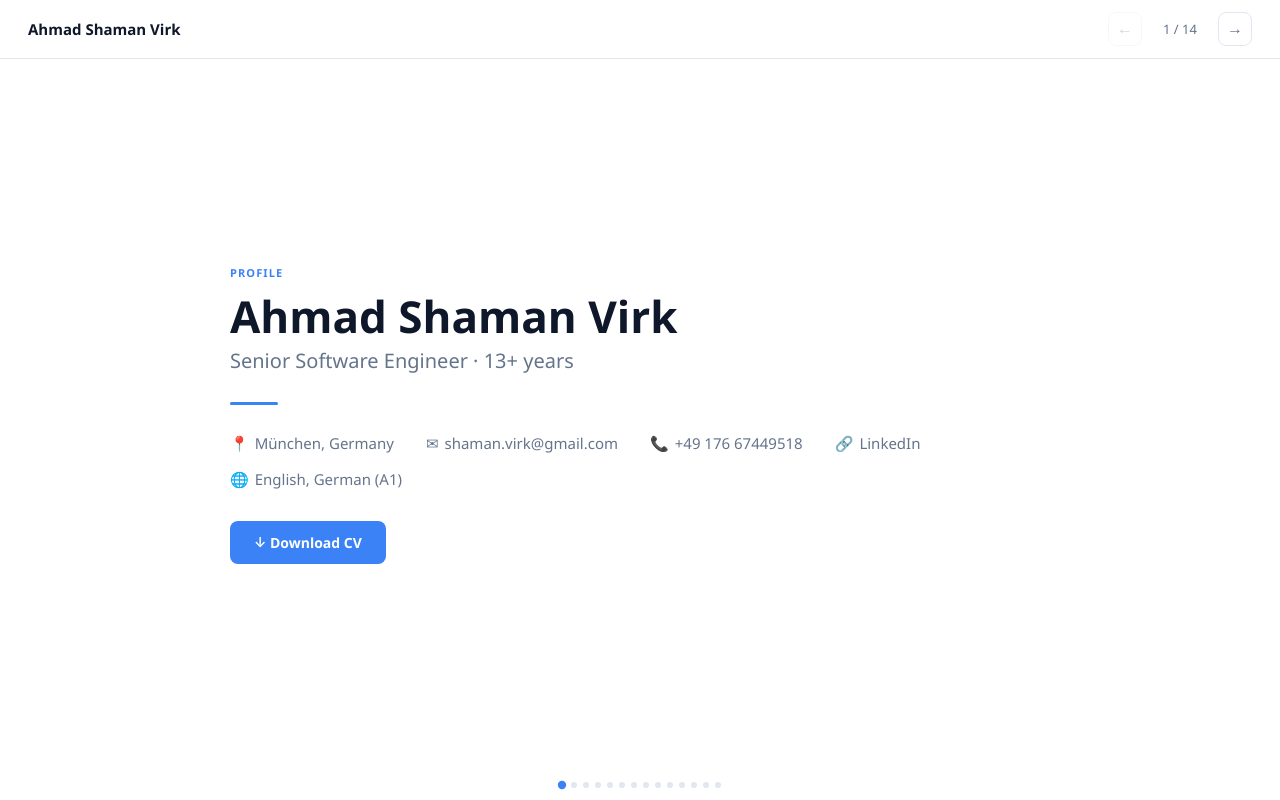
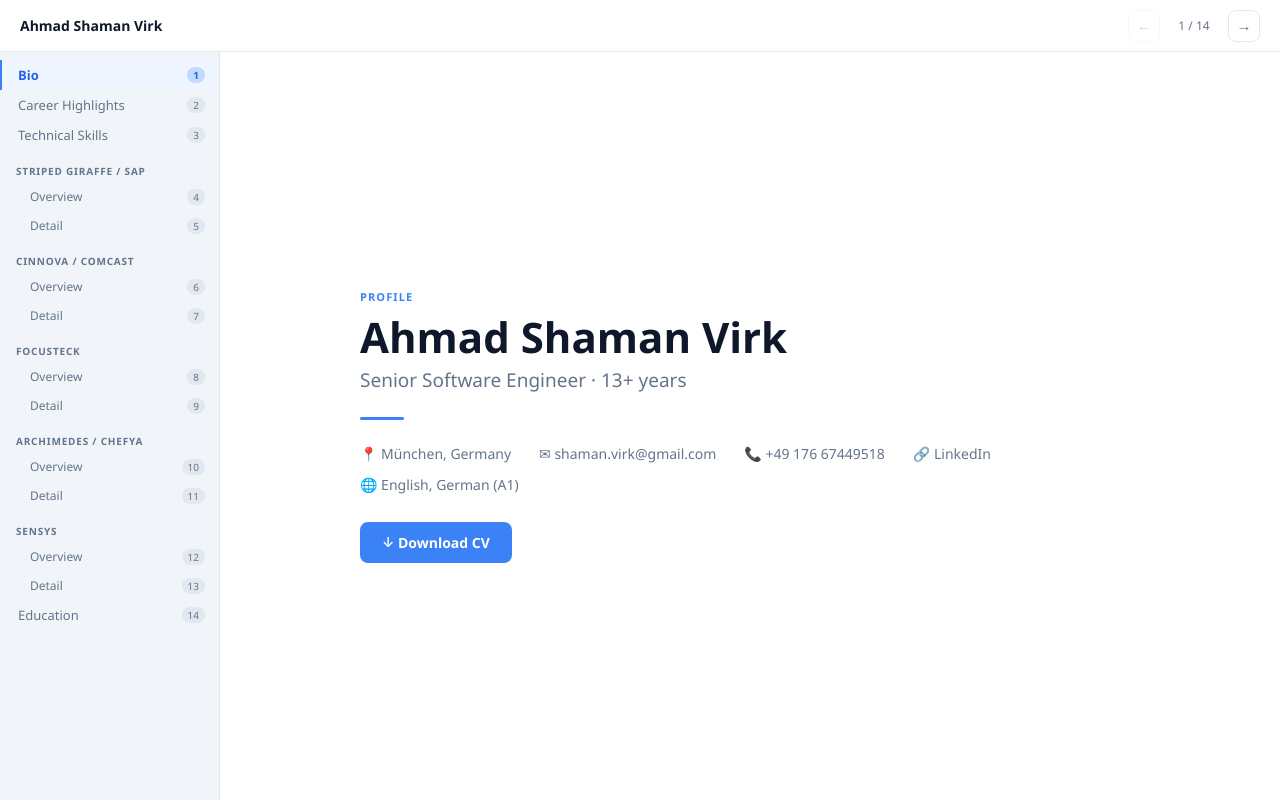
Before and after one commit to ShamanVirk/ShamanVirk.github.io, a plain HTML site: page index.html in a window 1280 px wide. Drawn offline with Linux system fonts and the light colour scheme.

Commit message:
Add sidebar navigation with slide tree
Left sidebar shows all 14 slides grouped by section:
- Profile (Bio, Career Highlights, Technical Skills)
- Experience companies with Overview/Detail children
- Education
Active slide is highlighted with blue accent + left border.
Clicking any item jumps directly to that slide.

Co-Authored-By: Claude Sonnet 4.6 <noreply@anthropic.com>

```diff
--- a/index.html
+++ b/index.html
@@ -8,14 +8,18 @@
     *, *::before, *::after { box-sizing: border-box; margin: 0; padding: 0; }
 
     :root {
-      --accent: #3b82f6;
+      --accent:       #3b82f6;
       --accent-light: #eff6ff;
-      --bg: #ffffff;
-      --surface: #f8fafc;
-      --border: #e2e8f0;
-      --text: #0f172a;
-      --text-muted: #64748b;
-      --radius: 8px;
+      --accent-dark:  #2563eb;
+      --bg:           #ffffff;
+      --surface:      #f8fafc;
+      --sidebar-bg:   #f1f5f9;
+      --border:       #e2e8f0;
+      --text:         #0f172a;
+      --text-muted:   #64748b;
+      --radius:       8px;
+      --sidebar-w:    220px;
+      --topbar-h:     52px;
       --font: 'Segoe UI', system-ui, -apple-system, sans-serif;
     }
 
@@ -31,27 +35,25 @@
 
     /* ── Top bar ── */
     #topbar {
+      height: var(--topbar-h);
       display: flex;
       align-items: center;
       justify-content: space-between;
-      padding: 12px 28px;
+      padding: 0 20px;
       border-bottom: 1px solid var(--border);
       background: var(--bg);
       flex-shrink: 0;
+      z-index: 10;
     }
-    #topbar .name { font-size: 15px; font-weight: 600; color: var(--text); }
-    #nav {
-      display: flex;
-      align-items: center;
-      gap: 12px;
-    }
+    #topbar .name { font-size: 14px; font-weight: 600; color: var(--text); }
+    #nav { display: flex; align-items: center; gap: 10px; }
     #nav button {
       background: none;
       border: 1px solid var(--border);
       border-radius: var(--radius);
-      width: 34px; height: 34px;
+      width: 32px; height: 32px;
       cursor: pointer;
-      font-size: 16px;
+      font-size: 15px;
       color: var(--text-muted);
       transition: all 0.15s;
       display: flex; align-items: center; justify-content: center;
@@ -62,9 +64,70 @@
       color: #fff;
     }
     #nav button:disabled { opacity: 0.3; cursor: default; }
-    #slide-counter { font-size: 13px; color: var(--text-muted); min-width: 52px; text-align: center; }
+    #slide-counter { font-size: 12px; color: var(--text-muted); min-width: 48px; text-align: center; }
 
-    /* ── Slide container ── */
+    /* ── Body layout: sidebar + content ── */
+    #body {
+      flex: 1;
+      display: flex;
+      overflow: hidden;
+    }
+
+    /* ── Sidebar ── */
+    #sidebar {
+      width: var(--sidebar-w);
+      flex-shrink: 0;
+      background: var(--sidebar-bg);
+      border-right: 1px solid var(--border);
+      overflow-y: auto;
+      padding: 8px 0 16px;
+    }
+    .nav-section-label {
+      font-size: 10px;
+      font-weight: 700;
+      letter-spacing: 0.08em;
+      text-transform: uppercase;
+      color: var(--text-muted);
+      padding: 14px 16px 4px;
+    }
+    .nav-item {
+      display: flex;
+      align-items: center;
+      padding: 6px 14px 6px 16px;
+      cursor: pointer;
+      font-size: 13px;
+      color: var(--text-muted);
+      border-left: 2px solid transparent;
+      transition: all 0.12s;
+      user-select: none;
+      gap: 6px;
+    }
+    .nav-item:hover { background: #e2e8f0; color: var(--text); }
+    .nav-item.active {
+      background: var(--accent-light);
+      color: var(--accent-dark);
+      border-left-color: var(--accent);
+      font-weight: 600;
+    }
+    .nav-item.child {
+      padding-left: 28px;
+      font-size: 12px;
+    }
+    .nav-badge {
+      margin-left: auto;
+      font-size: 10px;
+      background: var(--border);
+      border-radius: 999px;
+      padding: 1px 6px;
+      color: var(--text-muted);
+      flex-shrink: 0;
+    }
+    .nav-item.active .nav-badge {
+      background: #bfdbfe;
+      color: var(--accent-dark);
+    }
+
+    /* ── Slide content area ── */
     #slides-wrapper {
       flex: 1;
       overflow: hidden;
@@ -77,227 +140,97 @@
       flex-direction: column;
       justify-content: center;
       align-items: center;
-      padding: 48px 80px;
+      padding: 40px 72px;
       opacity: 0;
       pointer-events: none;
-      transition: opacity 0.25s ease;
+      transition: opacity 0.22s ease;
       overflow-y: auto;
     }
-    .slide.active {
-      opacity: 1;
-      pointer-events: all;
-    }
-    .slide-inner {
-      width: 100%;
-      max-width: 820px;
-    }
+    .slide.active { opacity: 1; pointer-events: all; }
+    .slide-inner { width: 100%; max-width: 780px; }
 
     /* ── Slide label ── */
     .slide-label {
-      font-size: 11px;
-      font-weight: 700;
-      letter-spacing: 0.1em;
-      text-transform: uppercase;
-      color: var(--accent);
-      margin-bottom: 12px;
+      font-size: 11px; font-weight: 700;
+      letter-spacing: 0.1em; text-transform: uppercase;
+      color: var(--accent); margin-bottom: 10px;
     }
 
-    /* ── Bio slide ── */
-    .bio-name {
-      font-size: 44px;
-      font-weight: 700;
-      line-height: 1.1;
-      margin-bottom: 6px;
-    }
-    .bio-title {
-      font-size: 20px;
-      color: var(--text-muted);
-      margin-bottom: 28px;
-    }
-    .bio-divider {
-      width: 48px;
-      height: 3px;
-      background: var(--accent);
-      border-radius: 2px;
-      margin-bottom: 28px;
-    }
-    .bio-meta {
-      display: flex;
-      flex-wrap: wrap;
-      gap: 16px 32px;
-      margin-bottom: 32px;
-    }
-    .bio-meta a, .bio-meta span {
-      font-size: 15px;
-      color: var(--text-muted);
-      text-decoration: none;
-    }
+    /* ── Bio ── */
+    .bio-name { font-size: 42px; font-weight: 700; line-height: 1.1; margin-bottom: 6px; }
+    .bio-title { font-size: 19px; color: var(--text-muted); margin-bottom: 24px; }
+    .bio-divider { width: 44px; height: 3px; background: var(--accent); border-radius: 2px; margin-bottom: 24px; }
+    .bio-meta { display: flex; flex-wrap: wrap; gap: 12px 28px; margin-bottom: 28px; }
+    .bio-meta a, .bio-meta span { font-size: 14px; color: var(--text-muted); text-decoration: none; }
     .bio-meta a:hover { color: var(--accent); }
-    .bio-meta .icon { margin-right: 6px; }
     .cv-btn {
-      display: inline-flex;
-      align-items: center;
-      gap: 8px;
-      background: var(--accent);
-      color: #fff;
-      padding: 12px 24px;
-      border-radius: var(--radius);
-      font-size: 14px;
-      font-weight: 600;
-      text-decoration: none;
+      display: inline-flex; align-items: center; gap: 8px;
+      background: var(--accent); color: #fff;
+      padding: 11px 22px; border-radius: var(--radius);
+      font-size: 14px; font-weight: 600; text-decoration: none;
       transition: background 0.15s;
     }
-    .cv-btn:hover { background: #2563eb; }
+    .cv-btn:hover { background: var(--accent-dark); }
 
-    /* ── Highlights slide ── */
-    .slide-title {
-      font-size: 32px;
-      font-weight: 700;
-      margin-bottom: 32px;
-    }
-    .highlight-list {
-      list-style: none;
-      display: flex;
-      flex-direction: column;
-      gap: 14px;
-    }
+    /* ── Highlights ── */
+    .slide-title { font-size: 30px; font-weight: 700; margin-bottom: 28px; }
+    .highlight-list { list-style: none; display: flex; flex-direction: column; gap: 12px; }
     .highlight-list li {
-      display: flex;
-      gap: 14px;
-      align-items: flex-start;
-      font-size: 16px;
-      line-height: 1.6;
-      color: var(--text);
+      display: flex; gap: 12px; align-items: flex-start;
+      font-size: 15px; line-height: 1.6;
     }
     .highlight-list li::before {
-      content: '';
-      width: 6px;
-      height: 6px;
-      border-radius: 50%;
-      background: var(--accent);
-      margin-top: 10px;
-      flex-shrink: 0;
+      content: ''; width: 6px; height: 6px; border-radius: 50%;
+      background: var(--accent); margin-top: 9px; flex-shrink: 0;
     }
 
-    /* ── Skills slide ── */
-    .skills-grid {
-      display: flex;
-      flex-direction: column;
-      gap: 16px;
+    /* ── Skills ── */
+    .skills-grid { display: flex; flex-direction: column; gap: 14px; }
+    .skill-row { display: flex; gap: 14px; align-items: flex-start; }
+    .skill-category {
+      font-size: 11px; font-weight: 700; color: var(--text-muted);
+      text-transform: uppercase; letter-spacing: 0.05em;
+      width: 170px; flex-shrink: 0; padding-top: 5px;
     }
-    .skill-row {
-      display: flex;
-      gap: 16px;
-      align-items: flex-start;
-    }
-    .skill-category {
-      font-size: 12px;
-      font-weight: 700;
-      color: var(--text-muted);
-      text-transform: uppercase;
-      letter-spacing: 0.05em;
-      width: 180px;
-      flex-shrink: 0;
-      padding-top: 4px;
-    }
-    .skill-pills {
-      display: flex;
-      flex-wrap: wrap;
-      gap: 6px;
-    }
+    .skill-pills { display: flex; flex-wrap: wrap; gap: 5px; }
     .pill {
-      background: var(--accent-light);
-      color: var(--accent);
-      font-size: 13px;
-      font-weight: 500;
-      padding: 4px 10px;
-      border-radius: 999px;
-      border: 1px solid #bfdbfe;
+      background: var(--accent-light); color: var(--accent);
+      font-size: 12px; font-weight: 500; padding: 3px 10px;
+      border-radius: 999px; border: 1px solid #bfdbfe;
     }
 
-    /* ── Experience slides ── */
-    .exp-header {
-      margin-bottom: 28px;
+    /* ── Experience ── */
+    .exp-header { margin-bottom: 24px; }
+    .exp-company { font-size: 30px; font-weight: 700; margin-bottom: 4px; }
+    .exp-role { font-size: 16px; color: var(--text-muted); margin-bottom: 3px; }
+    .exp-period { font-size: 13px; color: var(--accent); font-weight: 600; }
+    .exp-stack { display: flex; flex-wrap: wrap; gap: 5px; margin-top: 14px; }
+    .tag {
+      background: var(--surface); border: 1px solid var(--border);
+      color: var(--text-muted); font-size: 11px; padding: 2px 9px; border-radius: 999px;
     }
-    .exp-company {
-      font-size: 32px;
-      font-weight: 700;
-      margin-bottom: 4px;
-    }
-    .exp-role {
-      font-size: 17px;
-      color: var(--text-muted);
-      margin-bottom: 4px;
-    }
-    .exp-period {
-      font-size: 14px;
-      color: var(--accent);
-      font-weight: 600;
-    }
-    .exp-stack {
-      display: flex;
-      flex-wrap: wrap;
-      gap: 6px;
-      margin-top: 16px;
-    }
-    .tag {
-      background: var(--surface);
-      border: 1px solid var(--border);
-      color: var(--text-muted);
-      font-size: 12px;
-      padding: 3px 10px;
-      border-radius: 999px;
-    }
-    .exp-bullets {
-      list-style: none;
-      display: flex;
-      flex-direction: column;
-      gap: 12px;
-    }
+    .exp-bullets { list-style: none; display: flex; flex-direction: column; gap: 10px; }
     .exp-bullets li {
-      display: flex;
-      gap: 14px;
-      align-items: flex-start;
-      font-size: 15px;
-      line-height: 1.6;
+      display: flex; gap: 12px; align-items: flex-start;
+      font-size: 14px; line-height: 1.6;
     }
     .exp-bullets li::before {
-      content: '';
-      width: 5px;
-      height: 5px;
-      border-radius: 50%;
-      background: var(--accent);
-      margin-top: 10px;
-      flex-shrink: 0;
+      content: ''; width: 5px; height: 5px; border-radius: 50%;
+      background: var(--accent); margin-top: 9px; flex-shrink: 0;
     }
 
-    /* ── Progress dots ── */
-    #dots {
-      display: flex;
-      justify-content: center;
-      gap: 6px;
-      padding: 12px;
-      flex-shrink: 0;
-    }
-    .dot {
-      width: 6px;
-      height: 6px;
-      border-radius: 50%;
-      background: var(--border);
-      transition: background 0.2s, transform 0.2s;
-      cursor: pointer;
-    }
-    .dot.active {
-      background: var(--accent);
-      transform: scale(1.4);
-    }
+    /* ── Education ── */
+    .edu-degree { font-size: 26px; font-weight: 700; margin-bottom: 8px; }
+    .edu-institution { font-size: 17px; color: var(--text-muted); margin-bottom: 4px; }
+    .edu-meta { font-size: 13px; color: var(--accent); font-weight: 600; }
 
     /* ── Responsive ── */
-    @media (max-width: 640px) {
-      .slide { padding: 32px 24px; }
-      .bio-name { font-size: 32px; }
-      .slide-title { font-size: 24px; }
-      .skill-row { flex-direction: column; gap: 6px; }
+    @media (max-width: 700px) {
+      #sidebar { display: none; }
+      .slide { padding: 28px 20px; }
+      .bio-name { font-size: 28px; }
+      .slide-title { font-size: 22px; }
+      .skill-row { flex-direction: column; gap: 4px; }
       .skill-category { width: auto; }
     }
   </style>
@@ -307,15 +240,16 @@
   <div id="topbar">
     <span class="name" id="topbar-name"></span>
     <div id="nav">
-      <button id="btn-prev" title="Previous (←)">&#8592;</button>
+      <button id="btn-prev" title="Previous (&#8592;)">&#8592;</button>
       <span id="slide-counter"></span>
-      <button id="btn-next" title="Next (→)">&#8594;</button>
+      <button id="btn-next" title="Next (&#8594;)">&#8594;</button>
     </div>
   </div>
 
-  <div id="slides-wrapper"></div>
-
-  <div id="dots"></div>
+  <div id="body">
+    <nav id="sidebar"></nav>
+    <div id="slides-wrapper"></div>
+  </div>
 
   <script src="data.js"></script>
   <script>
@@ -328,24 +262,21 @@
         <div class="bio-title">${bio.title} &middot; ${bio.experience}</div>
         <div class="bio-divider"></div>
         <div class="bio-meta">
-          <span><span class="icon">📍</span>${bio.location}</span>
-          <a href="mailto:${bio.email}"><span class="icon">✉</span>${bio.email}</a>
-          <a href="tel:${bio.phone}"><span class="icon">📞</span>${bio.phone}</a>
-          <a href="${bio.linkedin}" target="_blank" rel="noopener"><span class="icon">🔗</span>LinkedIn</a>
-          <span><span class="icon">🌐</span>${bio.languages.join(', ')}</span>
+          <span>&#128205; ${bio.location}</span>
+          <a href="mailto:${bio.email}">&#9993; ${bio.email}</a>
+          <a href="tel:${bio.phone}">&#128222; ${bio.phone}</a>
+          <a href="${bio.linkedin}" target="_blank" rel="noopener">&#128279; LinkedIn</a>
+          <span>&#127760; ${bio.languages.join(', ')}</span>
         </div>
-        <a class="cv-btn" href="${bio.cvDownload}" download>
-          &#8595; Download CV
-        </a>
+        <a class="cv-btn" href="${bio.cvDownload}" download>&#8595; Download CV</a>
       `;
     }
 
     function buildHighlightsSlide(highlights) {
-      const items = highlights.map(h => `<li>${h}</li>`).join('');
       return `
         <div class="slide-label">Overview</div>
         <div class="slide-title">Career Highlights</div>
-        <ul class="highlight-list">${items}</ul>
+        <ul class="highlight-list">${highlights.map(h => `<li>${h}</li>`).join('')}</ul>
       `;
     }
 
@@ -364,29 +295,36 @@
     }
 
     function buildExpSummarySlide(exp) {
-      const bullets = exp.summary.map(b => `<li>${b}</li>`).join('');
-      const stack = exp.stack.map(s => `<span class="tag">${s}</span>`).join('');
       const context = exp.context ? `<div class="exp-role">${exp.context}</div>` : '';
       return `
-        <div class="slide-label">Experience</div>
+        <div class="slide-label">Experience &rsaquo; Overview</div>
         <div class="exp-header">
           <div class="exp-company">${exp.company}</div>
           <div class="exp-role">${exp.role}</div>
           ${context}
           <div class="exp-period">${exp.period}</div>
-          <div class="exp-stack">${stack}</div>
+          <div class="exp-stack">${exp.stack.map(s => `<span class="tag">${s}</span>`).join('')}</div>
         </div>
-        <ul class="exp-bullets">${bullets}</ul>
+        <ul class="exp-bullets">${exp.summary.map(b => `<li>${b}</li>`).join('')}</ul>
+      `;
+    }
+
+    function buildExpDetailSlide(exp) {
+      return `
+        <div class="slide-label">Experience &rsaquo; Detail</div>
+        <div class="exp-header">
+          <div class="exp-company">${exp.company}</div>
+          <div class="exp-role">${exp.role} &middot; ${exp.period}</div>
+        </div>
+        <ul class="exp-bullets">${exp.detail.map(b => `<li>${b}</li>`).join('')}</ul>
       `;
     }
 
     function buildEducationSlide(education) {
       const entries = education.map(e => `
-        <div class="exp-header">
-          <div class="exp-company">${e.degree}</div>
-          <div class="exp-role">${e.institution}</div>
-          <div class="exp-period">${e.location} &middot; ${e.year}</div>
-        </div>
+        <div class="edu-degree">${e.degree}</div>
+        <div class="edu-institution">${e.institution}</div>
+        <div class="edu-meta">${e.location} &middot; ${e.year}</div>
       `).join('');
       return `
         <div class="slide-label">Education</div>
@@ -395,54 +333,76 @@
       `;
     }
 
-    function buildExpDetailSlide(exp) {
-      const bullets = exp.detail.map(b => `<li>${b}</li>`).join('');
-      return `
-        <div class="slide-label">Experience · Detail</div>
-        <div class="exp-header">
-          <div class="exp-company">${exp.company}</div>
-          <div class="exp-role">${exp.role} &middot; ${exp.period}</div>
-        </div>
-        <ul class="exp-bullets">${bullets}</ul>
-      `;
-    }
-
-    // ── Build all slides from data ──────────────────────────────────
+    // ── Build slides array from data ────────────────────────────────
 
     function buildSlides(data) {
       const slides = [];
 
-      slides.push({ label: 'Bio',              html: buildBioSlide(data.bio) });
-      slides.push({ label: 'Highlights',       html: buildHighlightsSlide(data.highlights) });
-      slides.push({ label: 'Skills',           html: buildSkillsSlide(data.skills) });
+      slides.push({ navLabel: 'Bio',              section: 'Profile',    isChild: false, html: buildBioSlide(data.bio) });
+      slides.push({ navLabel: 'Career Highlights', section: null,         isChild: false, html: buildHighlightsSlide(data.highlights) });
+      slides.push({ navLabel: 'Technical Skills',  section: null,         isChild: false, html: buildSkillsSlide(data.skills) });
 
       data.experience.forEach(exp => {
-        slides.push({ label: exp.company + ' ›',  html: buildExpSummarySlide(exp) });
-        slides.push({ label: exp.company + ' ››', html: buildExpDetailSlide(exp) });
+        slides.push({ navLabel: 'Overview', section: exp.company, isChild: true, html: buildExpSummarySlide(exp) });
+        slides.push({ navLabel: 'Detail',   section: exp.company, isChild: true, html: buildExpDetailSlide(exp) });
       });
 
       if (data.education && data.education.length) {
-        slides.push({ label: 'Education', html: buildEducationSlide(data.education) });
+        slides.push({ navLabel: 'Education', section: 'Education', isChild: false, html: buildEducationSlide(data.education) });
       }
 
       return slides;
     }
 
-    // ── Render ──────────────────────────────────────────────────────
+    // ── Build sidebar from slides ───────────────────────────────────
 
-    const slides = buildSlides(PORTFOLIO);
-    let current = 0;
+    function buildSidebar(slides, sidebarEl, onNavigate) {
+      let renderedSections = new Set();
+
+      slides.forEach((slide, i) => {
+        // Section header (render once per unique section)
+        if (slide.section && !renderedSections.has(slide.section)) {
+          renderedSections.add(slide.section);
+          const hdr = document.createElement('div');
+          hdr.className = 'nav-section-label';
+          // For non-company sections (Profile, Education) show the label but no nav item duplication
+          if (slide.section === 'Profile' || slide.section === 'Education') {
+            // skip header — item label is enough
+          } else {
+            hdr.textContent = slide.section;
+            sidebarEl.appendChild(hdr);
+          }
+        }
+
+        const item = document.createElement('div');
+        item.className = 'nav-item' + (slide.isChild ? ' child' : '');
+        item.dataset.index = i;
+
+        const label = document.createTextNode(slide.navLabel);
+        const badge = document.createElement('span');
+        badge.className = 'nav-badge';
+        badge.textContent = i + 1;
+
+        item.appendChild(label);
+        item.appendChild(badge);
+        item.addEventListener('click', () => onNavigate(i));
+        sidebarEl.appendChild(item);
+      });
+    }
+
+    // ── Init ────────────────────────────────────────────────────────
+
+    const slides    = buildSlides(PORTFOLIO);
+    let current     = 0;
 
     const wrapper   = document.getElementById('slides-wrapper');
-    const dotsEl    = document.getElementById('dots');
+    const sidebarEl = document.getElementById('sidebar');
     const counter   = document.getElementById('slide-counter');
     const btnPrev   = document.getElementById('btn-prev');
     const btnNext   = document.getElementById('btn-next');
-    const topName   = document.getElementById('topbar-name');
 
-    topName.textContent = PORTFOLIO.bio.name;
+    document.getElementById('topbar-name').textContent = PORTFOLIO.bio.name;
 
-    // Create slide elements
     slides.forEach((s, i) => {
       const el = document.createElement('div');
       el.className = 'slide' + (i === 0 ? ' active' : '');
@@ -450,22 +410,19 @@
       wrapper.appendChild(el);
     });
 
-    // Create dots
-    slides.forEach((_, i) => {
-      const d = document.createElement('div');
-      d.className = 'dot' + (i === 0 ? ' active' : '');
-      d.addEventListener('click', () => goTo(i));
-      dotsEl.appendChild(d);
-    });
+    buildSidebar(slides, sidebarEl, n => goTo(n));
 
     function goTo(n) {
-      const els  = wrapper.querySelectorAll('.slide');
-      const dots = dotsEl.querySelectorAll('.dot');
-      els[current].classList.remove('active');
-      dots[current].classList.remove('active');
+      const slideEls = wrapper.querySelectorAll('.slide');
+      const navItems = sidebarEl.querySelectorAll('.nav-item');
+
+      slideEls[current].classList.remove('active');
+      navItems[current].classList.remove('active');
       current = n;
-      els[current].classList.add('active');
-      dots[current].classList.add('active');
+      slideEls[current].classList.add('active');
+      navItems[current].classList.add('active');
+      navItems[current].scrollIntoView({ block: 'nearest' });
+
       counter.textContent = `${current + 1} / ${slides.length}`;
       btnPrev.disabled = current === 0;
       btnNext.disabled = current === slides.length - 1;
@@ -475,11 +432,11 @@
     btnNext.addEventListener('click', () => { if (current < slides.length - 1) goTo(current + 1); });
 
     document.addEventListener('keydown', e => {
-      if (e.key === 'ArrowLeft'  && current > 0)               goTo(current - 1);
+      if (e.key === 'ArrowLeft'  && current > 0)                goTo(current - 1);
       if (e.key === 'ArrowRight' && current < slides.length - 1) goTo(current + 1);
     });
 
-    goTo(0); // init
+    goTo(0);
   </script>
 </body>
 </html>
```
